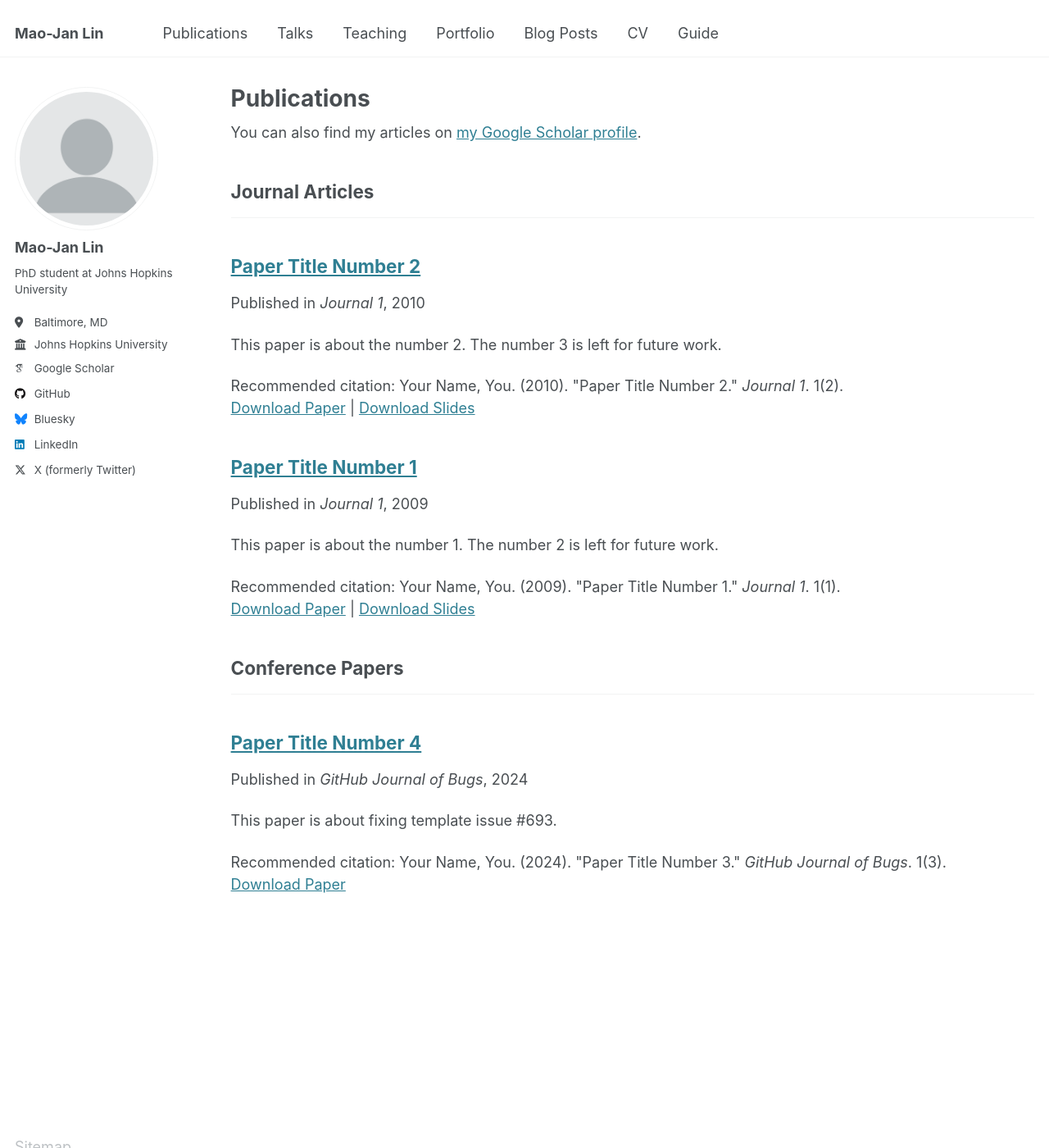
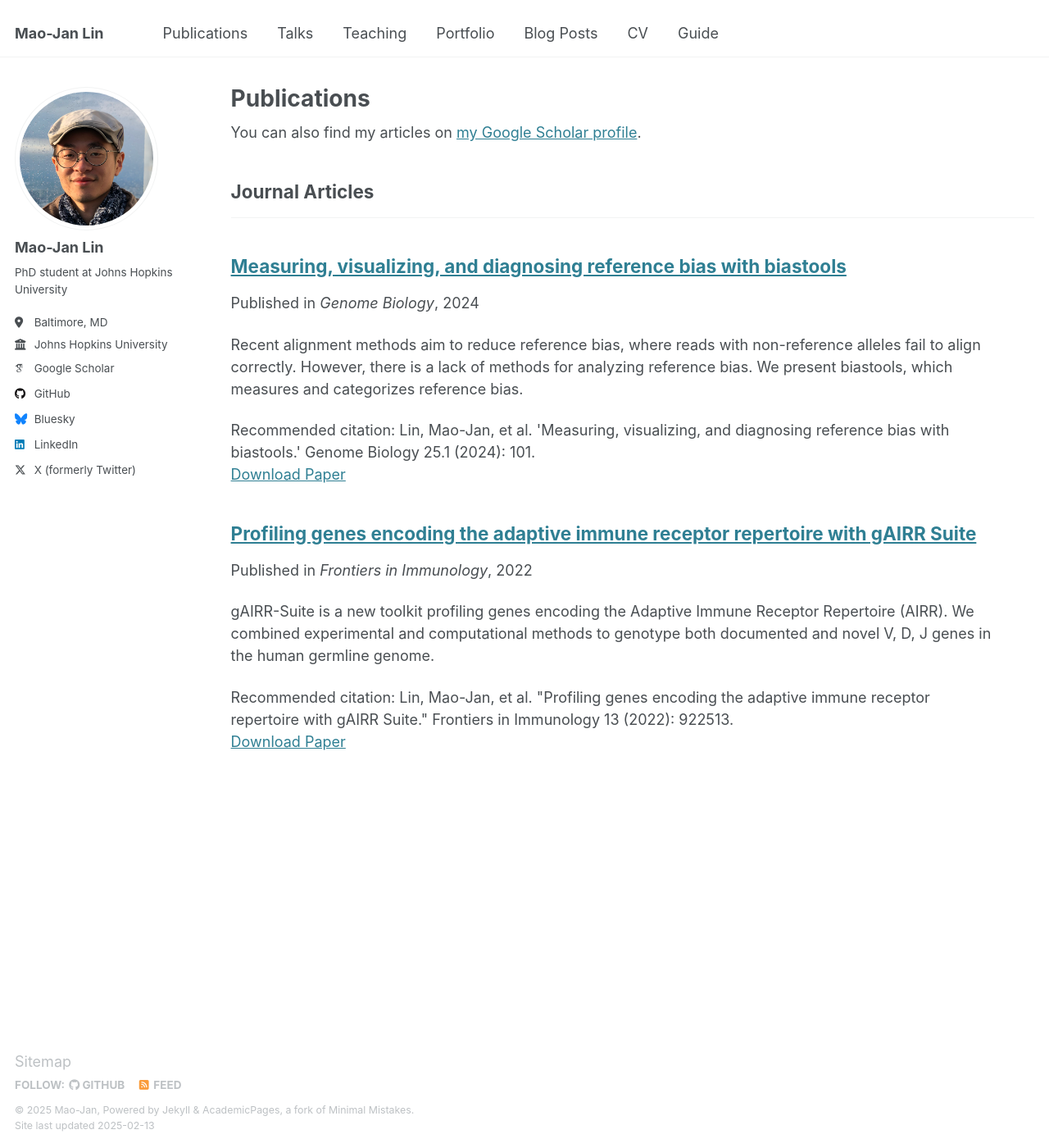
Before and after one commit to maojanlin/maojanlin.github.io, a Jekyll site: the page built from _pages/publications.html, in a window 1280 px wide and 1400 px high. Shown: the whole window at 82% size. Built offline with Jekyll 4.4.1, drawn with Linux system fonts in a browser that asks for light colours; some web fonts are replaced.

Commit message:
edit publication and upload profile photo

```diff
--- a/_publications/2009-10-01-paper-title-number-1.md
+++ /dev/null
@@ -1,14 +0,0 @@
----
-title: "Paper Title Number 1"
-collection: publications
-category: manuscripts
-permalink: /publication/2009-10-01-paper-title-number-1
-excerpt: 'This paper is about the number 1. The number 2 is left for future work.'
-date: 2009-10-01
-venue: 'Journal 1'
-slidesurl: 'http://academicpages.github.io/files/slides1.pdf'
-paperurl: 'http://academicpages.github.io/files/paper1.pdf'
-citation: 'Your Name, You. (2009). &quot;Paper Title Number 1.&quot; <i>Journal 1</i>. 1(1).'
----
-
-The contents above will be part of a list of publications, if the user clicks the link for the publication than the contents of section will be rendered as a full page, allowing you to provide more information about the paper for the reader. When publications are displayed as a single page, the contents of the above "citation" field will automatically be included below this section in a smaller font.
--- a/_publications/2010-10-01-paper-title-number-2.md
+++ /dev/null
@@ -1,14 +0,0 @@
----
-title: "Paper Title Number 2"
-collection: publications
-category: manuscripts
-permalink: /publication/2010-10-01-paper-title-number-2
-excerpt: 'This paper is about the number 2. The number 3 is left for future work.'
-date: 2010-10-01
-venue: 'Journal 1'
-slidesurl: 'http://academicpages.github.io/files/slides2.pdf'
-paperurl: 'http://academicpages.github.io/files/paper2.pdf'
-citation: 'Your Name, You. (2010). &quot;Paper Title Number 2.&quot; <i>Journal 1</i>. 1(2).'
----
-
-The contents above will be part of a list of publications, if the user clicks the link for the publication than the contents of section will be rendered as a full page, allowing you to provide more information about the paper for the reader. When publications are displayed as a single page, the contents of the above "citation" field will automatically be included below this section in a smaller font.
--- /dev/null
+++ b/_publications/biastool.md
@@ -0,0 +1,27 @@
+---
+title: "Measuring, visualizing, and diagnosing reference bias with biastools"
+collection: publications
+category: manuscripts
+permalink: /publication/2024-04-19-biastool/
+excerpt: "Recent alignment methods aim to reduce reference bias, where reads with non-reference alleles fail to align correctly. However, there is a lack of methods for analyzing reference bias. We present biastools, which measures and categorizes reference bias."
+date: 2024-04-19
+venue: "Genome Biology"
+paperurl: "https://genomebiology.biomedcentral.com/articles/10.1186/s13059-024-03240-8"
+citation: "Lin, Mao-Jan, et al. 'Measuring, visualizing, and diagnosing reference bias with biastools.' Genome Biology 25.1 (2024): 101."
+---
+
+Recent alignment methods aim to reduce reference bias, where reads with non-reference alleles fail to align correctly. However, there's a lack of methods for systematically analyzing reference bias. Here we present biastools, which measures, categorizes, and diagnose instances of reference bias.
+
+We categorize reference biases based on their causes. "Loss" indicates a bias event due to reads mapping elsewhere than their true point of origin. "Flux" indicates bias from gaining mipmapped reads from other sites. "Local" indicates bias originating from local repeat content as well as sequencing errors the create ambiguity in gap placement.
+
+In the simulation scenario, differences in allelic balance among simulation, read mapping, and allele assignment can help identify whether a variant is affected by reference bias and its specific bias type.
+
+We assess reference bias through alignments using Bowtie 2, BWA-MEM, and VG Giraffe. Our findings confirm that incorporating more variants in the Giraffe genome graph reduces the reference bias. Additionally, we observe that end-to-end alignment, Bowtie 2 and BWA-MEM with -L 30 option, yields more balanced result for gap variants.
+
+Biastools can generate bias-by-length diagram for both simulated and real read alignment. Across all aligners, the lines tend to diverge more for extreme-length insertion and deletions. In the real read experiment, BWA-MEM -L 30 maintains the closest to balance 0.5, followed by Bowtie 2, VG Giraffe, and the default BWA-MEM, consistent with the simulation results.
+
+Even without simulation data, biastools can predict whether an allele site is affected by reference bias by analyzing allelic balance and mapping quality. The ROC and PR curves for SNV prediction demonstrate that biastools offer reliable predictions of reference bias.
+
+In genomes where the HET sites are unknown, biastools can analyze the alignment and identify biased regions based on (a) read depth, (b) density of alternate (ALT) alleles, and (c) the frequency of non-diploid sites. Biastools can also be employed for comparing two different alignments to a common reference. In the IGV screenshot, biastools identifies bias across the entire region in the case of direct read alignment to GRCh38 (upper), but it only detects bias in small portions of the region for LevioSAM 2 alignment (lower).
+
+Biastools can be easily installed with pip or [GitHub](https://github.com/maojanlin/biastools).
--- /dev/null
+++ b/_publications/gairrsuite.md
@@ -0,0 +1,21 @@
+---
+title: "Profiling genes encoding the adaptive immune receptor repertoire with gAIRR Suite"
+collection: publications
+category: manuscripts
+permalink: /publication/gairrsuite/
+excerpt: "gAIRR-Suite is a new toolkit profiling genes encoding the Adaptive Immune Receptor Repertoire (AIRR). We combined experimental and computational methods to genotype both documented and novel V, D, J genes in the human germline genome."
+date: 2022-09-08
+venue: "Frontiers in Immunology"
+paperurl: "https://www.frontiersin.org/journals/immunology/articles/10.3389/fimmu.2022.922513/full"
+citation: 'Lin, Mao-Jan, et al. "Profiling genes encoding the adaptive immune receptor repertoire with gAIRR Suite." Frontiers in Immunology 13 (2022): 922513.'
+---
+
+gAIRR-Suite is a new toolkit profiling genes encoding the Adaptive Immune Receptor Repertoire (AIRR). We combined experimental and computational methods to genotype both documented and novel V, D, J genes in the human germline genome.
+
+gAIRR-seq is a target sequencing method for T-cell receptor (TR) and Immunoglobulin (IG) V/J genes. We efficiently sequence more than 350x read coverage on the V/J genes. There are still around 250x coverage in the flanking sequence.
+
+Based on target sequenced reads, gAIRR-call genotype both the documented and novel V/J genes. gAIRR-call can genotype all the TR and IG loci with decent accuracy.
+
+In addition, we also provide gAIRR-annotate, an automated V/D/J genes annotation method for high-quality personal genomes such as T2T-CHM13.
+
+The source code and AIRR annotations of GRCh37, GRCh38, and T2T-CHM13 are available at [GitHub](https://github.com/maojanlin/gAIRRsuite).
```
Also changed, not shown: _publications/2024-02-17-paper-title-number-4.md (+1 -1 lines), _publications/2024-04-19-biastool.md (deleted, +0 -13 lines), images/500x300.png, images/profile.png.
